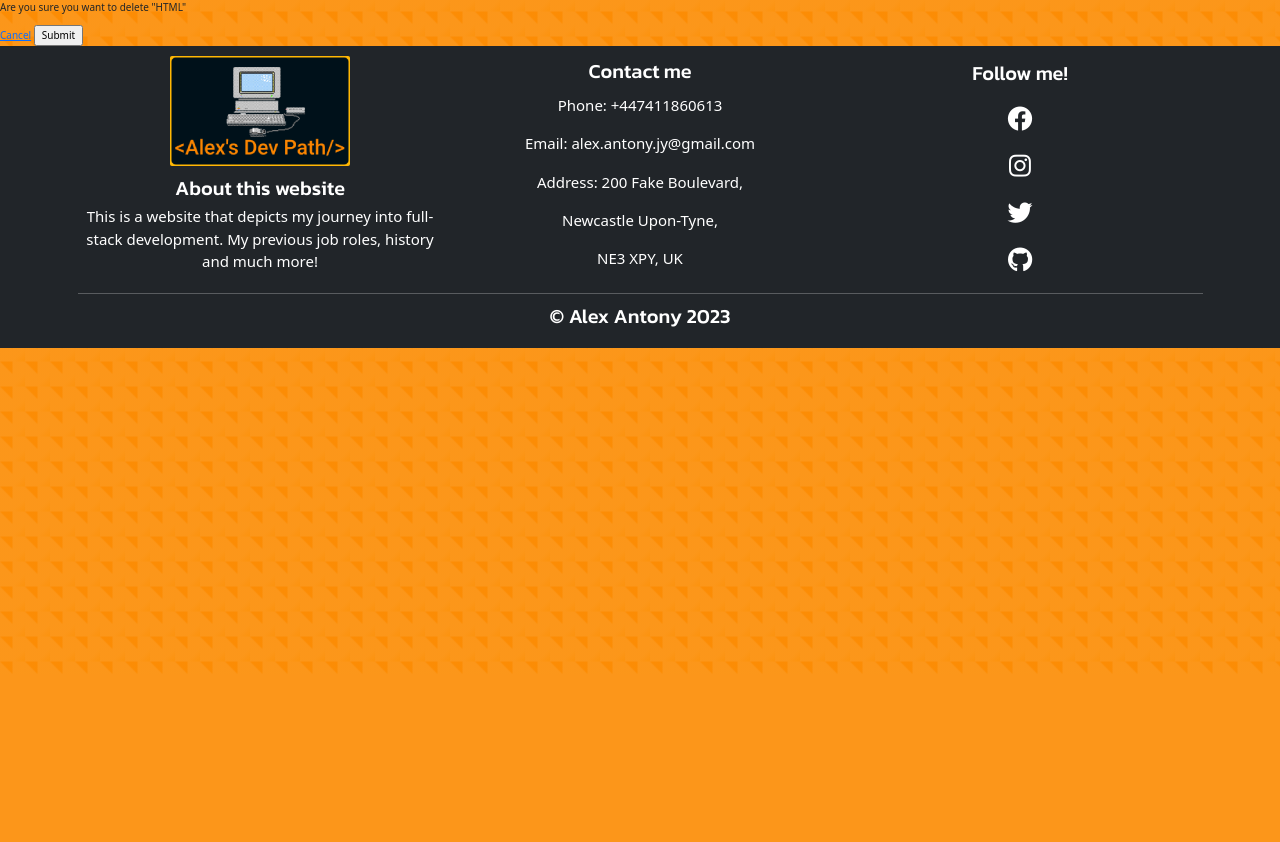
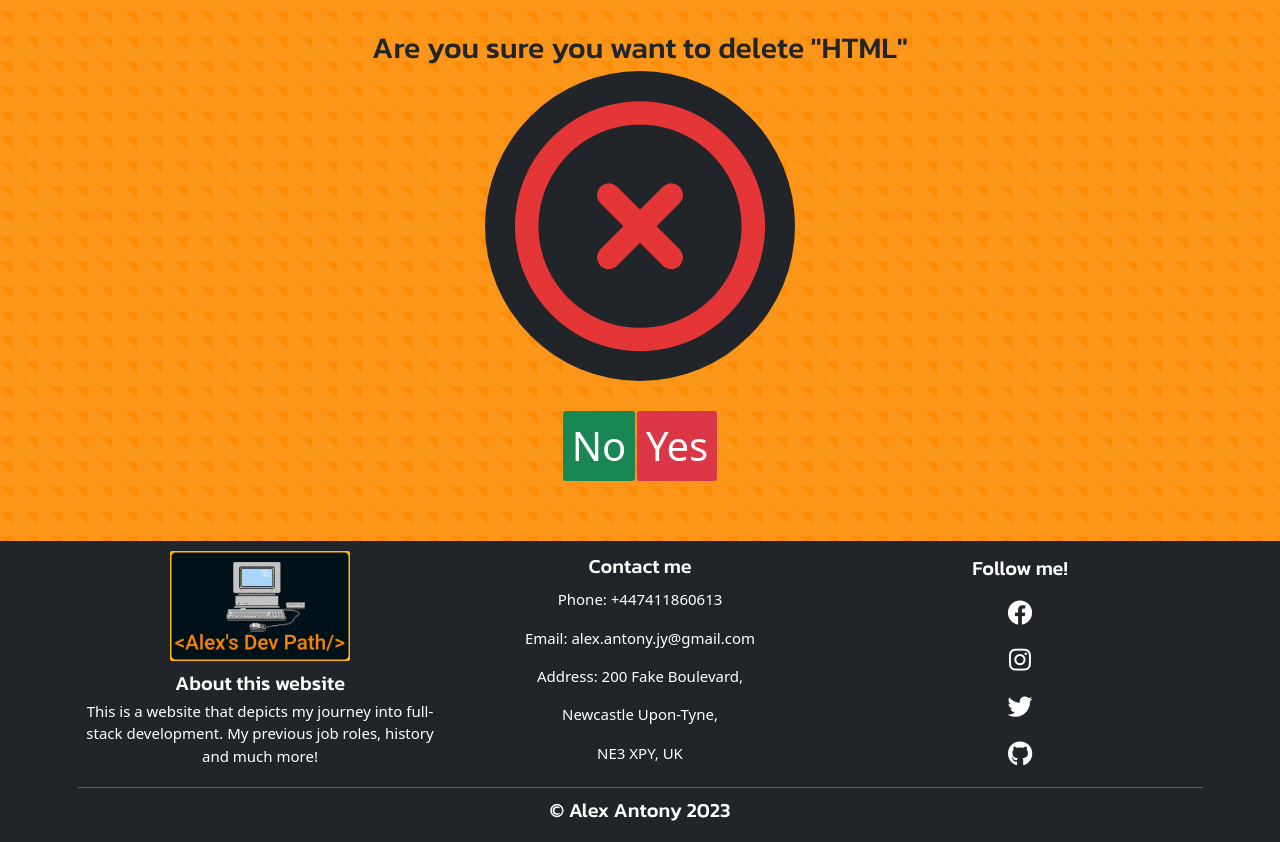
Before and after one commit to AlexAntony3/AlexDevPath, a Django app: page /delete-skill/1/ in a window 1280 px wide. Shown: the part 126-968 px from the top of the page. Before the commit the page ends 799 px from the top, so only its background shows below. Run offline with Django 3.2, Linux system fonts and the light colour scheme; the visitor is signed in with stand-in values (Sample User, id 1); data comes from the database, SQL or seed files in the repository.

Commit message:
feat: add delete css to all delete functions

```diff
--- a/templates/pages/delete-skill.html
+++ b/templates/pages/delete-skill.html
@@ -4,14 +4,18 @@
     &nbsp;
 </div>
 
-<p>Are you sure you want to delete "{{skill}}"</p>
+<div class="container text-center col-md-12 pt-5 pb-5">
+    <h4 class="delete-title">Are you sure you want to delete "{{skill}}"</h4>
 
-<form action="" method="POST">
-    {% csrf_token %}
-    <a href="{% url 'dashboard' %}">Cancel</a>
+    <i class="fa-regular fa-circle-xmark p-5 bg-dark rounded-pill" style="color: #e43636; font-size: 25rem;"></i>
 
-    <input type="submit" name="Delete">
+    <form action="" method="POST">
+        {% csrf_token %}
+        <a href="{% url 'dashboard' %}" class="delete-btn btn btn-success mt-5 mb-5">No</a>
 
-</form>
+        <input type="submit" name="Delete" value="Yes" class="delete-btn btn btn-danger mt-5 mb-5">
+
+    </form>
+</div>
 
 {% endblock %}
```
Also changed, not shown: templates/pages/delete-experience.html (+10 -6 lines), templates/pages/delete-project.html (+10 -6 lines).
